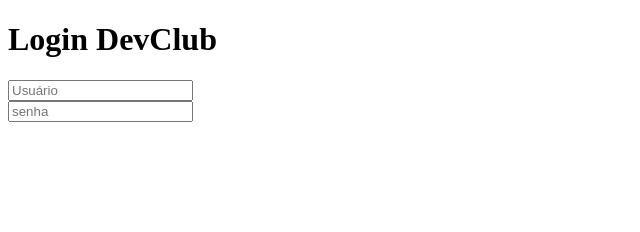
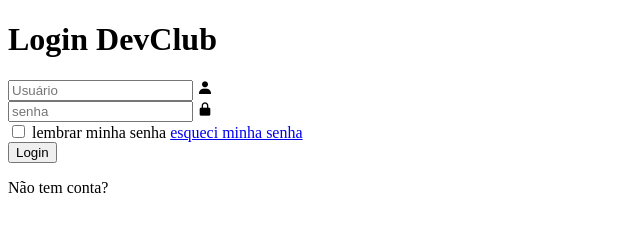
Before and after one commit to mika543/rec12mikaela, a plain HTML site: page index.html in a window 1280 px wide. Shown: the whole page, without its empty margins (0-640 px from the left). Drawn offline with nearby package versions, Linux system fonts and the light colour scheme.

Commit message:
Add files via upload

```diff
--- a/index.html
+++ b/index.html
@@ -4,6 +4,8 @@
     <meta charset="UTF-8">
     <meta http-equiv="X-UA-Compatible" content="IE=edge">
     <meta name="viewport" content="width=device-width, initial-scale=1.0">
+    <link href="https://unpkg.com/boxicons@2.1.4/css/boxicons.min.css" rel="stylesheet">
+<link rel="stylesheet" href="style.css">
     <title>DevClub Login</title>
 </head>
 <body>
@@ -12,9 +14,25 @@
     <h1>Login DevClub</h1>
     <div class="input-box">
         <input placeholder="Usuário" type="email">
+   <i class="bx bxs-user"></i>
     </div>
     <div class="input-box">
         <input placeholder="senha" type="password">
+<i class="bx bxs-lock-alt"></i>
+    </div class="remember-forgot">
+    <div>
+        <label>
+            <input type="checkbox">
+            lembrar minha senha
+        </label>
+        <a href="#">esqueci minha senha</a>
+
+    </div class="register-link">
+
+    <button type="submit">Login</button>
+
+    <div>
+        <p>Não tem conta? <a href="#"></Cadastr-se></a></p>
     </div>
 </form>
     </main>
```
